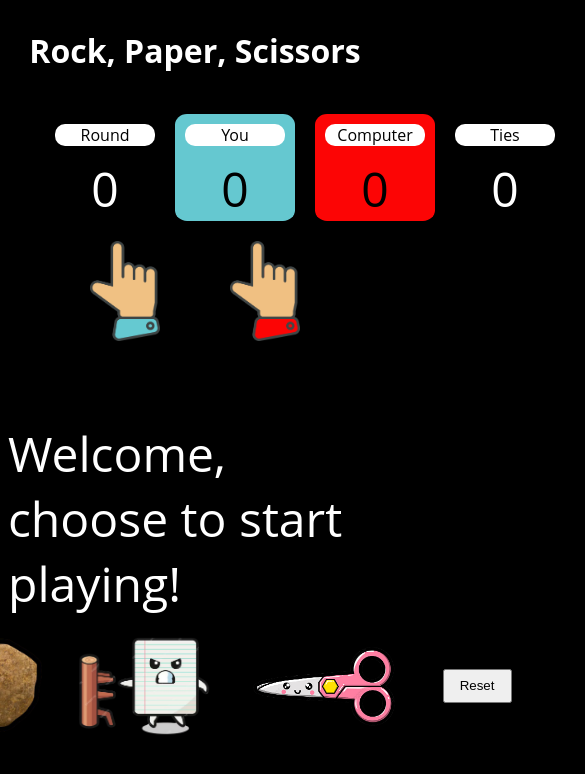
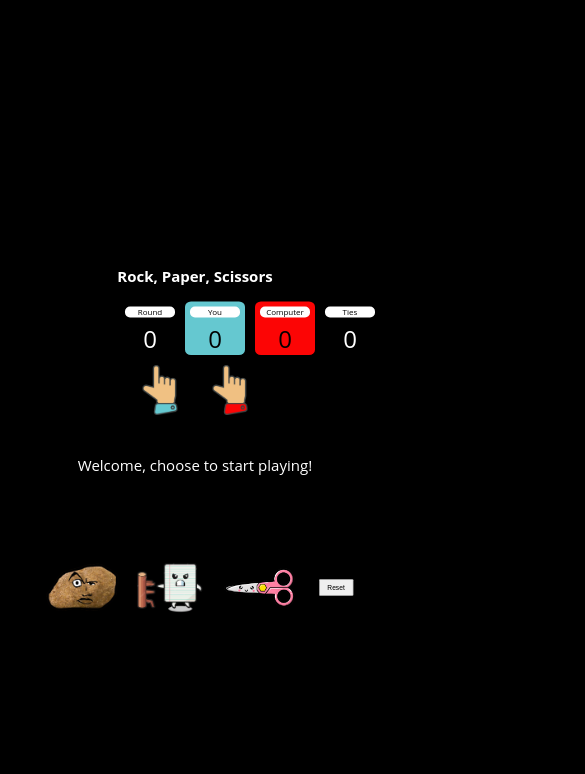
Before and after one commit to Tostibrand/Project-Rock-Paper-Scissors, a plain HTML site: page index.html in a window 390 px wide. Shown: the whole page, 585 px wide, since content can reach past the window. Drawn offline with Linux system fonts and the light colour scheme.

Commit message:
Add mobile viewport design

```diff
--- a/style.css
+++ b/style.css
@@ -6,6 +6,7 @@ body{
     align-items: center;
     justify-content: center;
     font-family: 'Open Sans';
+    margin: auto;
 }
 #playerSelection{
     display: flex;
@@ -134,3 +135,43 @@ color: black;
     0% { opacity: 0 }
     100% { opacity: 1 }
   }
+
+
+
+
+
+
+
+
+
+
+
+  /* Mobile viewport */
+@media only screen and (max-width: 600px) {
+    html{
+        box-sizing: border-box;
+        display: flex;
+        justify-content: center;
+        align-items: center;
+        height:100dvh ;
+        width: 80dvw;
+        scale: 0.50;
+        margin: auto;
+        padding-top: 100px;
+
+    }
+    body{
+        display: flex;
+        justify-content: center;
+        margin: auto;
+    }
+h1{
+    margin: 10px;
+    text-align: center;
+    font-size: 30px;
+}
+    #text{
+        font-size: 30px;
+        text-align: center;
+    }
+    }
```
